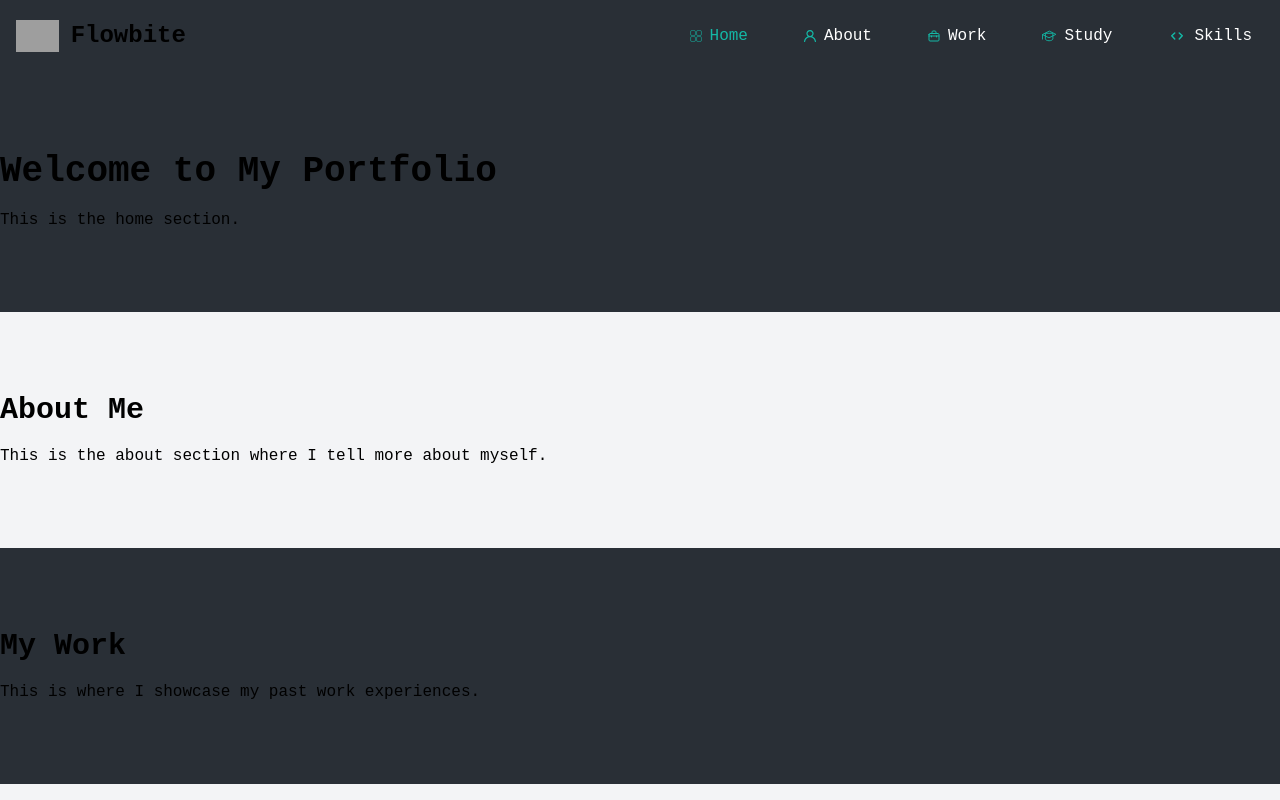
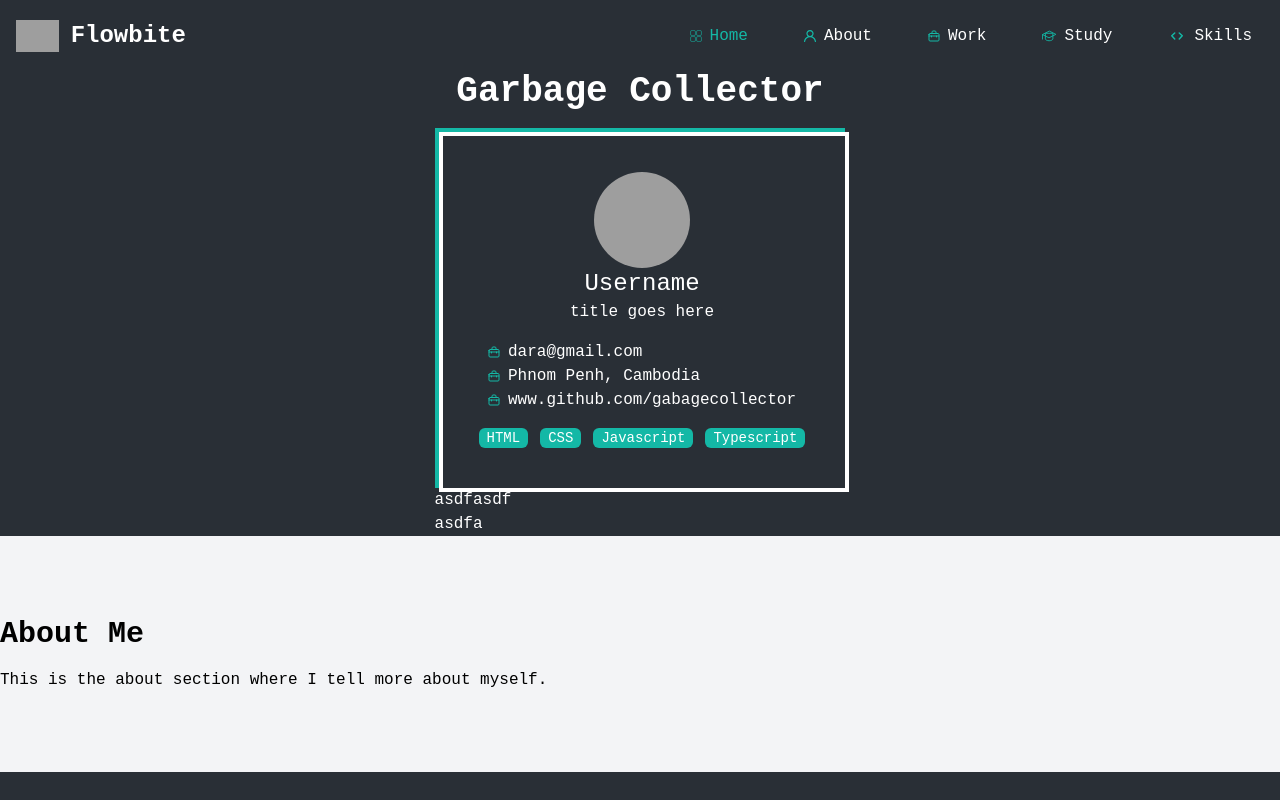
Before and after one commit to LeuKongsun/ksnl, a Next.js app: page / in a window 1280 px wide. Shown: the top 800 px of the page. Built offline with nearby package versions, Linux system fonts and the light colour scheme; grey boxes are pictures that could not be loaded.

Commit message:
feat(profile): finished profile

```diff
--- a/src/app/page.tsx
+++ b/src/app/page.tsx
@@ -1,12 +1,10 @@
+import Hero from "@/components/hero/Hero";
+
 export default function Home() {
   return (
-    <div>
+    <main className="max-w-screen-xl mx-auto mb-10">
       {/* Home Section */}
-      <section id="home" className="py-20">
-        <h1 className="text-4xl font-bold">Welcome to My Portfolio</h1>
-        <p className="mt-4">This is the home section.</p>
-      </section>
-
+      <Hero />
       {/* About Section */}
       <section id="about" className="py-20 bg-gray-100">
         <h2 className="text-3xl font-bold">About Me</h2>
@@ -36,6 +34,6 @@ export default function Home() {
           Here are the skills I have acquired over the years.
         </p>
       </section>
-    </div>
+    </main>
   );
 }
--- a/src/components/Navbar.tsx
+++ b/src/components/Navbar.tsx
@@ -7,25 +7,25 @@ import SkillIcon from "@/public/icons/SkillIcon";
 import StudyIcon from "@/public/icons/StudyIcon";
 
 const menuItems = [
-  { name: 'Home', href: 'home', icon: <HomeIcon /> },
-  { name: 'About', href: 'about', icon: <ProfileIcon /> },
-  { name: 'Work', href: 'work', icon: <WorkIcon /> },
-  { name: 'Study', href: 'study', icon: <StudyIcon /> },
-  { name: 'Skills', href: 'skills', icon: <SkillIcon /> },
+  { name: "Home", href: "home", icon: <HomeIcon /> },
+  { name: "About", href: "about", icon: <ProfileIcon /> },
+  { name: "Work", href: "work", icon: <WorkIcon /> },
+  { name: "Study", href: "study", icon: <StudyIcon /> },
+  { name: "Skills", href: "skills", icon: <SkillIcon /> },
 ];
 
 const Navbar = () => {
-  const [activeSection, setActiveSection] = useState('home');
+  const [activeSection, setActiveSection] = useState("home");
 
   const handleSetActive = (section: string) => {
     setActiveSection(section);
     document.getElementById(section)?.scrollIntoView({
-      behavior: 'smooth',
+      behavior: "smooth",
     });
   };
 
   return (
-    <nav className="bg-[#292f36] border-gray-200 dark:bg-gray-900">
+    <nav className="bg-[#292f36] border-gray-200 dark:bg-gray-900 text-white">
       <div className="max-w-screen-xl flex flex-wrap items-center justify-between mx-auto p-4">
         <a href="/" className="flex items-center space-x-3 rtl:space-x-reverse">
           <img
@@ -55,8 +55,8 @@ const Navbar = () => {
             <path
               stroke="currentColor"
               stroke-linecap="round"
-              stroke-linejoin="round"
-              stroke-width="2"
+              strokeLinejoin="round"
+              strokeWidth="2"
               d="M1 1h15M1 7h15M1 13h15"
             />
           </svg>
@@ -70,10 +70,12 @@ const Navbar = () => {
                   onClick={() => handleSetActive(item.href)} // handle click to set active section and smooth scroll
                   className={`flex items-center py-2 px-3 ${
                     activeSection === item.href
-                      ? 'text-white bg-teal-500 md:bg-transparent md:text-teal-500'
-                      : 'text-white md:hover:bg-transparent md:border-0 md:hover:text-teal-500 dark:text-white md:dark:hover:text-teal-500 dark:hover:bg-gray-700 dark:hover:text-white md:dark:hover:bg-transparent'
+                      ? "bg-teal-500 md:bg-transparent md:text-teal-500"
+                      : "md:hover:bg-transparent md:border-0 md:hover:text-teal-500 md:dark:hover:text-teal-500 dark:hover:bg-gray-700 dark:hover:text-white md:dark:hover:bg-transparent"
                   }`}
-                  aria-current={activeSection === item.href ? 'page' : undefined}
+                  aria-current={
+                    activeSection === item.href ? "page" : undefined
+                  }
                 >
                   {item.icon}
                   <span className="ml-2">{item.name}</span>
--- /dev/null
+++ b/src/components/hero/Hero.tsx
@@ -0,0 +1,60 @@
+import WorkIcon from "@/public/icons/WorkIcon";
+import ProfileDescription from "./ProfileDescription";
+import ProfileSkill from "./ProfileSkill";
+
+const profileDescriptions = [
+  {
+    icon: <WorkIcon />,
+    text: "dara@gmail.com",
+  },
+  {
+    icon: <WorkIcon />,
+    text: "Phnom Penh, Cambodia",
+  },
+  {
+    icon: <WorkIcon />,
+    text: "www.github.com/gabagecollector",
+  },
+];
+
+const profileSkills = ["HTML", "CSS", "Javascript", "Typescript"];
+
+const Hero = () => {
+  return (
+    <div className="flex flex-col items-center text-white">
+      <h1 className="text-4xl font-bold mb-4">Garbage Collector</h1>
+      <div className="flex flex-col justify-between">
+        <div className="relative">
+          <div className="absolute h-full w-full border-4 border-white mt-1 ml-1"></div>
+          <div className="flex flex-col items-center border-t-4 border-l-4 border-teal-500 p-10">
+            <img
+              src="https://flowbite.com/docs/images/people/profile-picture-5.jpg"
+              alt="profile"
+              className="w-24 h-24 rounded-full"
+            />
+            <h2 className="text-2xl">Username</h2>
+            <p className="mb-4">title goes here</p>
+            <div className="mb-4">
+              {profileDescriptions.map((profileDescription, index) => (
+                <ProfileDescription
+                  key={index}
+                  icon={profileDescription.icon}
+                  text={profileDescription.text}
+                />
+              ))}
+            </div>
+            <div className="flex gap-3">
+              {profileSkills.map((profileSkill, index) => (
+                <ProfileSkill key={index} skill={profileSkill} />
+              ))}
+            </div>
+          </div>
+        </div>
+        <div>asdfasdf</div>
+        <div>asdfa</div>
+      </div>
+    </div>
+  );
+};
+
+export default Hero;
--- /dev/null
+++ b/src/components/hero/ProfileDescription.tsx
@@ -0,0 +1,13 @@
+interface ProfileDescriptionProps {
+  icon: JSX.Element;
+  text: string;
+}
+const ProfileDescription = (props: ProfileDescriptionProps) => {
+  return (
+    <p className="flex items-center">
+      <span className="mr-2">{props.icon}</span> {props.text}
+    </p>
+  );
+};
+
+export default ProfileDescription;
--- /dev/null
+++ b/src/components/hero/ProfileSkill.tsx
@@ -0,0 +1,9 @@
+import React from 'react'
+
+const ProfileSkill = ({ skill }: { skill: string }) => {
+  return (
+    <p className='text-sm text-white bg-teal-500 rounded-md px-2'>{skill}</p>
+  )
+}
+
+export default ProfileSkill
--- a/src/public/icons/ProfileIcon.tsx
+++ b/src/public/icons/ProfileIcon.tsx
@@ -12,9 +12,9 @@ const ProfileIcon = () => (
     <g
       id="Page-1"
       stroke="none"
-      stroke-width="1"
+      strokeWidth="1"
       fill="none"
-      fill-rule="evenodd"
+      fillRule="evenodd"
     >
       <g
         id="Dribbble-Light-Preview"
--- a/src/public/icons/SkillIcon.tsx
+++ b/src/public/icons/SkillIcon.tsx
@@ -9,9 +9,9 @@ const SkillIcon = () => (
     <path
       d="M9 8L5 11.6923L9 16M15 8L19 11.6923L15 16"
       stroke="#14B8A6"
-      stroke-width="2"
-      stroke-linecap="round"
-      stroke-linejoin="round"
+      strokeWidth="2"
+      strokeLinecap="round"
+      strokeLinejoin="round"
     />
   </svg>
 );
--- a/src/public/icons/StudyIcon.tsx
+++ b/src/public/icons/StudyIcon.tsx
@@ -16,9 +16,9 @@ const StudyIcon = () => (
         d="M798.022,1369.359v23.226h.034c.353,4.555,7.685,8.2,16.7,8.2s16.347-3.641,16.7-8.2h.033v-23.226Z"
         fill="transparent"
         stroke="#14B8A6"
-        stroke-linecap="round"
-        stroke-linejoin="round"
-        stroke-width="4"
+        strokeLinecap="round"
+        strokeLinejoin="round"
+        strokeWidth="4"
       />
       <path
         id="Path_93"
@@ -26,9 +26,9 @@ const StudyIcon = () => (
         d="M843.415,1373.207l-29.225,14.6-29.227-14.6,29.227-14.6Z"
         fill="transparent"
         stroke="#14B8A6"
-        stroke-linecap="round"
-        stroke-linejoin="round"
-        stroke-width="4"
+        strokeLinecap="round"
+        strokeLinejoin="round"
+        strokeWidth="4"
       />
       <line
         id="Line_40"
@@ -37,9 +37,9 @@ const StudyIcon = () => (
         transform="translate(784.964 1374.361)"
         fill="#ffffff"
         stroke="#14B8A6"
-        stroke-linecap="round"
-        stroke-linejoin="round"
-        stroke-width="4"
+        strokeLinecap="round"
+        strokeLinejoin="round"
+        strokeWidth="4"
       />
     </g>
   </svg>
--- a/src/public/icons/WorkIcon.tsx
+++ b/src/public/icons/WorkIcon.tsx
@@ -9,37 +9,37 @@ const WorkIcon = () => (
     <path
       d="M2 9C2 7.89543 2.89543 7 4 7H20C21.1046 7 22 7.89543 22 9V20C22 21.1046 21.1046 22 20 22H4C2.89543 22 2 21.1046 2 20V9Z"
       stroke="#14B8A6"
-      stroke-width="2"
-      stroke-linecap="round"
-      stroke-linejoin="round"
+      strokeWidth="2"
+      strokeLinecap="round"
+      strokeLinejoin="round"
     />
     <path
       d="M16 7V4C16 2.89543 15.1046 2 14 2H10C8.89543 2 8 2.89543 8 4V7"
       stroke="#14B8A6"
-      stroke-width="2"
-      stroke-linecap="round"
-      stroke-linejoin="round"
+      strokeWidth="2"
+      strokeLinecap="round"
+      strokeLinejoin="round"
     />
     <path
       d="M22 12H2"
       stroke="#14B8A6"
-      stroke-width="2"
-      stroke-linecap="round"
-      stroke-linejoin="round"
+      strokeWidth="2"
+      strokeLinecap="round"
+      strokeLinejoin="round"
     />
     <path
       d="M7 12V14"
       stroke="#14B8A6"
-      stroke-width="2"
-      stroke-linecap="round"
-      stroke-linejoin="round"
+      strokeWidth="2"
+      strokeLinecap="round"
+      strokeLinejoin="round"
     />
     <path
       d="M17 12V14"
       stroke="#14B8A6"
-      stroke-width="2"
-      stroke-linecap="round"
-      stroke-linejoin="round"
+      strokeWidth="2"
+      strokeLinecap="round"
+      strokeLinejoin="round"
     />
   </svg>
 );
```
